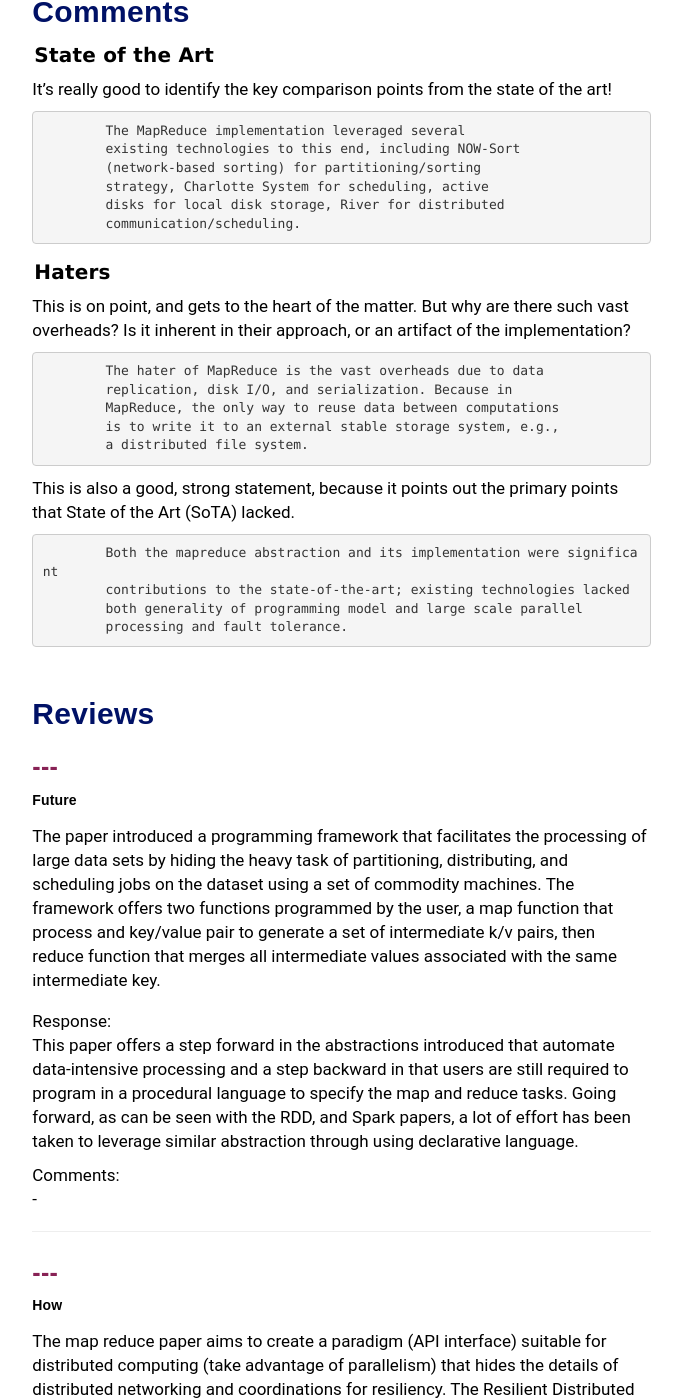
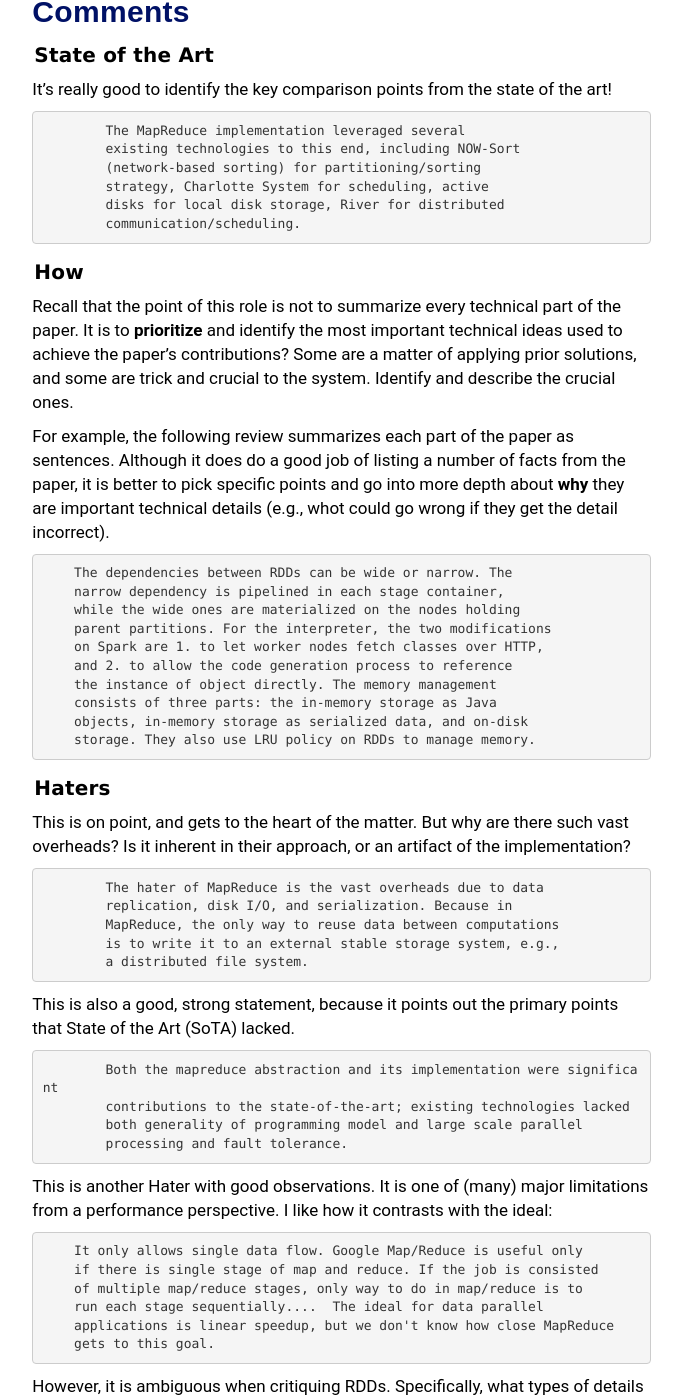
Before and after one commit to wzao1515/w6113.github.io, a Jekyll site: the page built from exreviews_14.md, in a window 1280 px wide and 1400 px high, scrolled down 222 px. Shown: the whole window, without its empty margins (292-974 px from the left). Built offline with Jekyll 4.4.1, drawn with Linux system fonts in a browser that asks for light colours; our own code applies the rules of GitHub Pages for plain Markdown files; some of the changed text lies outside the part shown.

Commit message:
updated website

```diff
--- a/exreviews_14.md
+++ b/exreviews_14.md
@@ -14,6 +14,24 @@ It's really good to identify the key comparison points from the state of the art
 		strategy, Charlotte System for scheduling, active
 		disks for local disk storage, River for distributed
 		communication/scheduling.
+
+#### How
+
+Recall that the point of this role is not to summarize every technical part of the paper.  It is to **prioritize** and identify the most important technical ideas used to achieve the paper's contributions?  Some are a matter of applying prior solutions, and some are trick and crucial to the system.  Identify and describe the crucial ones.
+
+
+For example, the following review summarizes each part of the paper as sentences.  Although it does do a good job of listing a number of facts from the paper, it is better to pick specific points and go into more depth about **why** they are important technical details (e.g., whot could go wrong if they get the detail incorrect).
+
+        The dependencies between RDDs can be wide or narrow. The
+        narrow dependency is pipelined in each stage container,
+        while the wide ones are materialized on the nodes holding
+        parent partitions. For the interpreter, the two modifications
+        on Spark are 1. to let worker nodes fetch classes over HTTP,
+        and 2. to allow the code generation process to reference
+        the instance of object directly. The memory management
+        consists of three parts: the in-memory storage as Java
+        objects, in-memory storage as serialized data, and on-disk
+        storage. They also use LRU policy on RDDs to manage memory.
 
 #### Haters
 
@@ -32,6 +50,19 @@ This is also a good, strong statement, because it points out the primary points
 		both generality of programming model and large scale parallel
 		processing and fault tolerance.
 
+This is another Hater with good observations.  It is one of (many) major limitations from a performance perspective.  I like how it contrasts with the ideal:
+
+        It only allows single data flow. Google Map/Reduce is useful only
+        if there is single stage of map and reduce. If the job is consisted
+        of multiple map/reduce stages, only way to do in map/reduce is to
+        run each stage sequentially....  The ideal for data parallel
+        applications is linear speedup, but we don't know how close MapReduce
+        gets to this goal.
+
+However, it is ambiguous when critiquing RDDs.  Specifically, what types of details would make it easier to appreciate the system?
+
+        While if the author could provide some more details about the RDDs,
+        it should be easier for the readers to appreciate the system itself.
 
 ## Reviews
 
```
